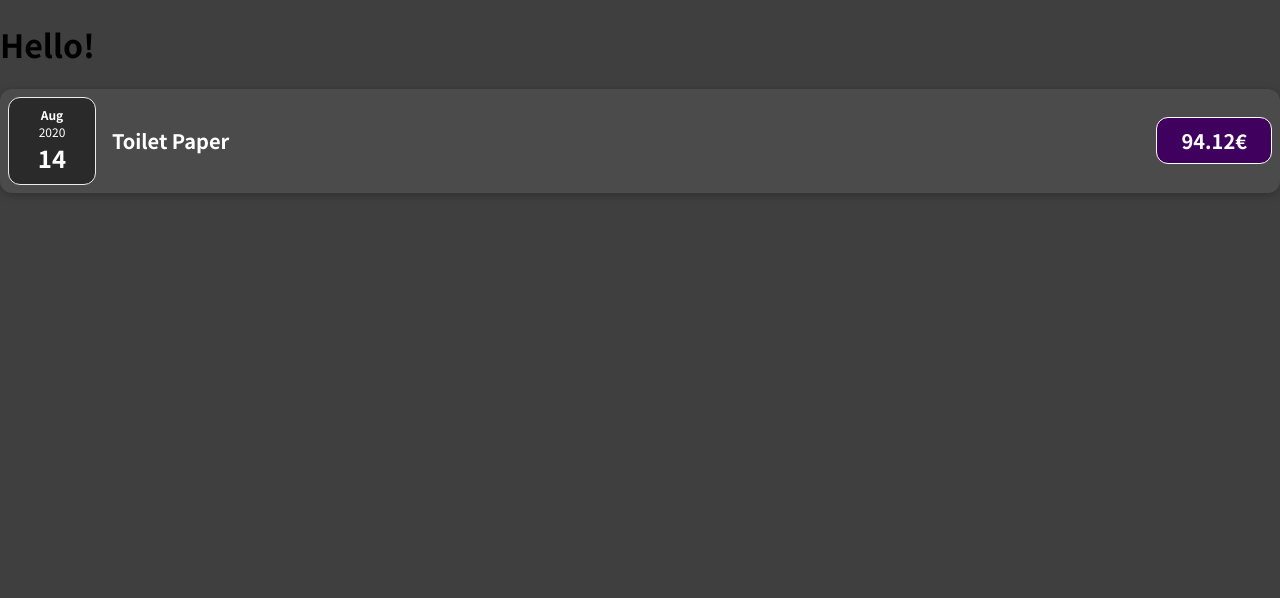
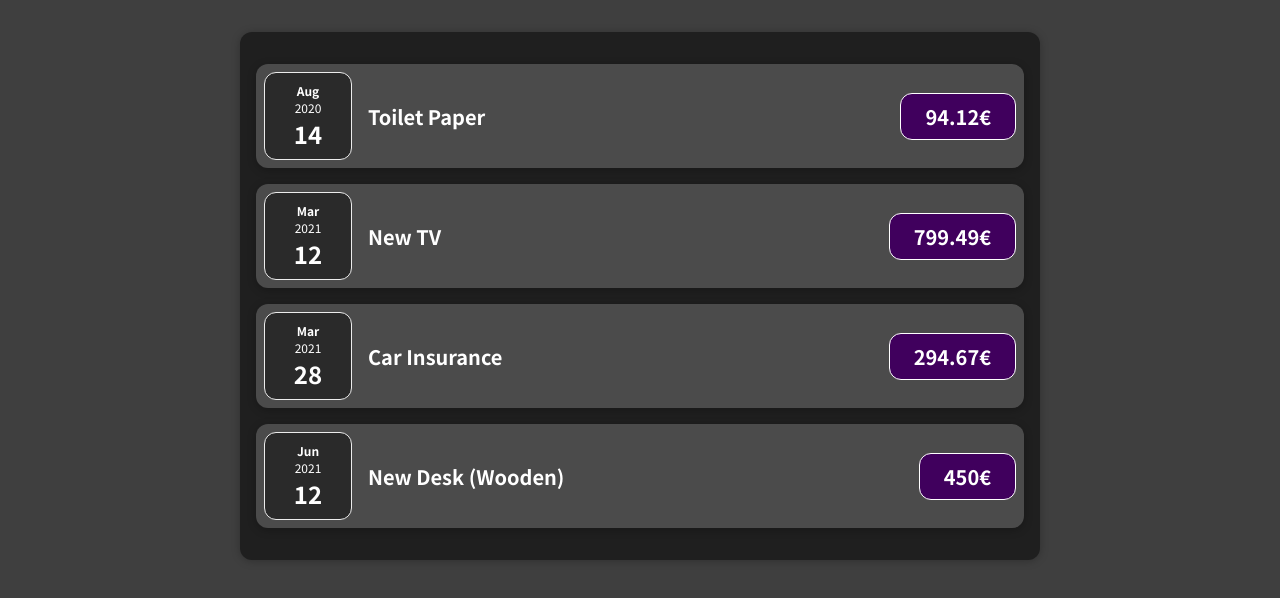
Before and after one commit to tonybolanyo/react-course, a JavaScript app: page / in a window 1280 px wide. Shown: the top 598 px of the page. Built offline with nearby package versions, Linux system fonts and the light colour scheme.

Commit message:
task: One. Create Expenses component

```diff
--- a/src/App.js
+++ b/src/App.js
@@ -1,4 +1,4 @@
-import ExpenseItem from "./components/ExpenseItem"
+import Expenses from "./components/Expenses"
 
 function App() {
   const expenses = [
@@ -29,14 +29,7 @@
   ]
 
   return (
-    <div>
-      <h1>Hello!</h1>
-      <ExpenseItem
-        title={expenses[0].title}
-        amount={expenses[0].amount}
-        date={expenses[0].date}
-      ></ExpenseItem>
-    </div>
+    <Expenses items={expenses} />
   )
 }
 
--- /dev/null
+++ b/src/components/Expenses.css
@@ -0,0 +1,9 @@
+.expenses {
+  padding: 1rem;
+  background-color: rgb(31, 31, 31);
+  margin: 2rem auto;
+  width: 50rem;
+  max-width: 95%;
+  border-radius: 12px;
+  box-shadow: 0 1px 8px rgba(0, 0, 0, 0.25);
+}
--- /dev/null
+++ b/src/components/Expenses.js
@@ -0,0 +1,17 @@
+import './Expenses.css'
+import ExpenseItem from './ExpenseItem'
+
+function Expenses(props) {
+  const items = props.items.map(item => <ExpenseItem
+    date={item.date}
+    title={item.title}
+    amount={item.amount} />)
+
+  return (
+    <div className="expenses">
+      {items}
+    </div>
+  )
+}
+
+export default Expenses
```
